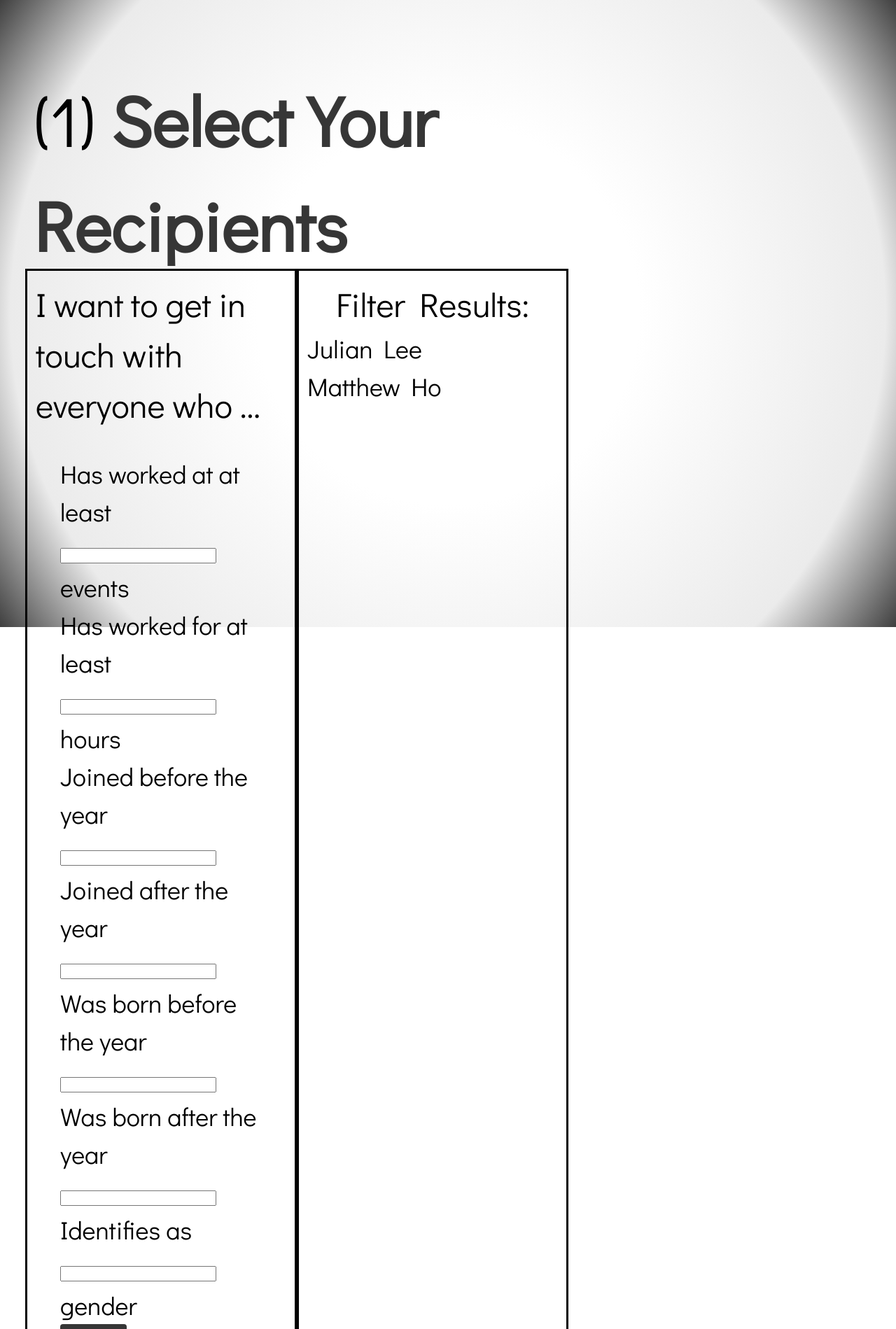
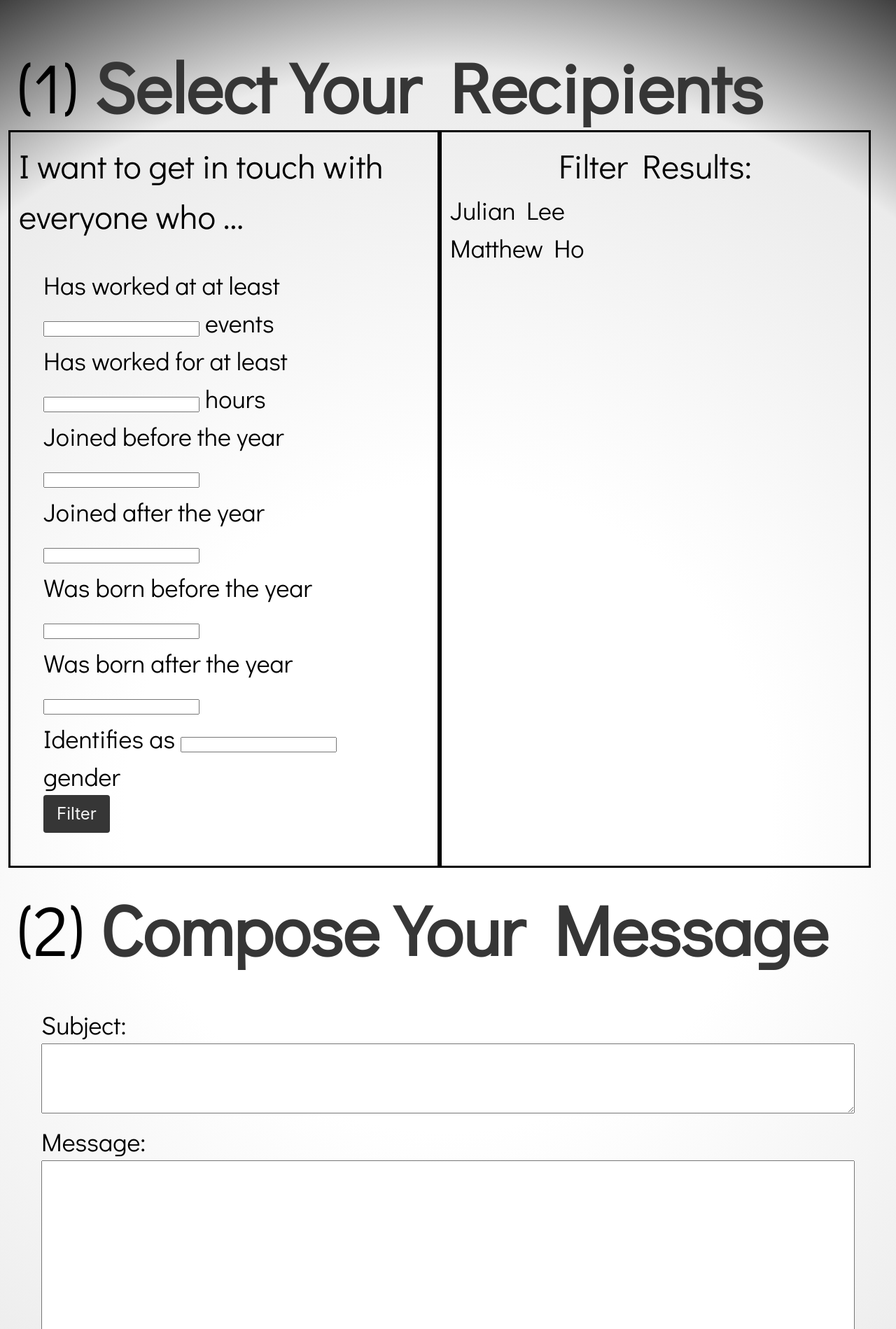
Before and after one commit to julianl092/cs91r_volunteer_dashboard, a Django app: page /emails/search/ in a window 1280 px wide. Shown: the part 52-1951 px from the top of the page at 70% size. Run offline with Django 3.2, Linux system fonts and the light colour scheme; a user stored in the database is signed in; data comes from the database, SQL or seed files in the repository; both versions use the stored data as it was after the commit; some libraries are stand-ins or nearby versions.

Commit message:
css changes

```diff
--- a/static/js/map.js
+++ b/static/js/map.js
@@ -56,7 +56,7 @@ map.on("load", function() {
     type: "geojson",
     // Point to GeoJSON data. This example visualizes all M1.0+ earthquakes
     // from 12/22/15 to 1/21/16 as logged by USGS' Earthquake hazards program.
-    data: "http://10.250.243.87:8080/data.geojson",
+    data: "http://localhost:3000/data.geojson",
     cluster: true,
     clusterMaxZoom: 14, // Max zoom to cluster points on
     clusterRadius: 50 // Radius of each cluster when clustering points (defaults to 50)
--- a/templates/base.html
+++ b/templates/base.html
@@ -19,11 +19,18 @@
       vertical-align: bottom;
       background: rgb(255,255,255);
       background: radial-gradient(circle, rgba(255,255,255,1) 0%, rgba(255,255,255,1) 35%, rgb(235, 235, 235) 80%, rgb(63, 63, 63) 100%);
+      height: 100%;
+      width: 100% !important ;
     }
-    * {
-      font-family: 'Didact Gothic', sans-serif;
-      color: black;
-    }
+  * {
+    font-family: 'Didact Gothic', sans-serif;
+    color: black;
+  }
+  body {
+    height: 100%;
+    margin : 0;
+  }
+
 </style>
 <body>
 <!-- Navbar -->
--- a/templates/emails.html
+++ b/templates/emails.html
@@ -18,13 +18,15 @@
     p {
       font-size: 36px;
     }
+    .columns {
+      width: 100%;
+    }
     .column {
       border: solid;
     }
   </style>
     <!-- Body of home page. -->
     <section class="section">
-      <div class="hero-body">
         <!-- Table to display events. -->
         <h1>(1) <strong>Select Your Recipients</strong></h1>
         <div class = "columns">
```
Also changed, not shown: templates/home.html (+12 -15 lines), db.sqlite3.
